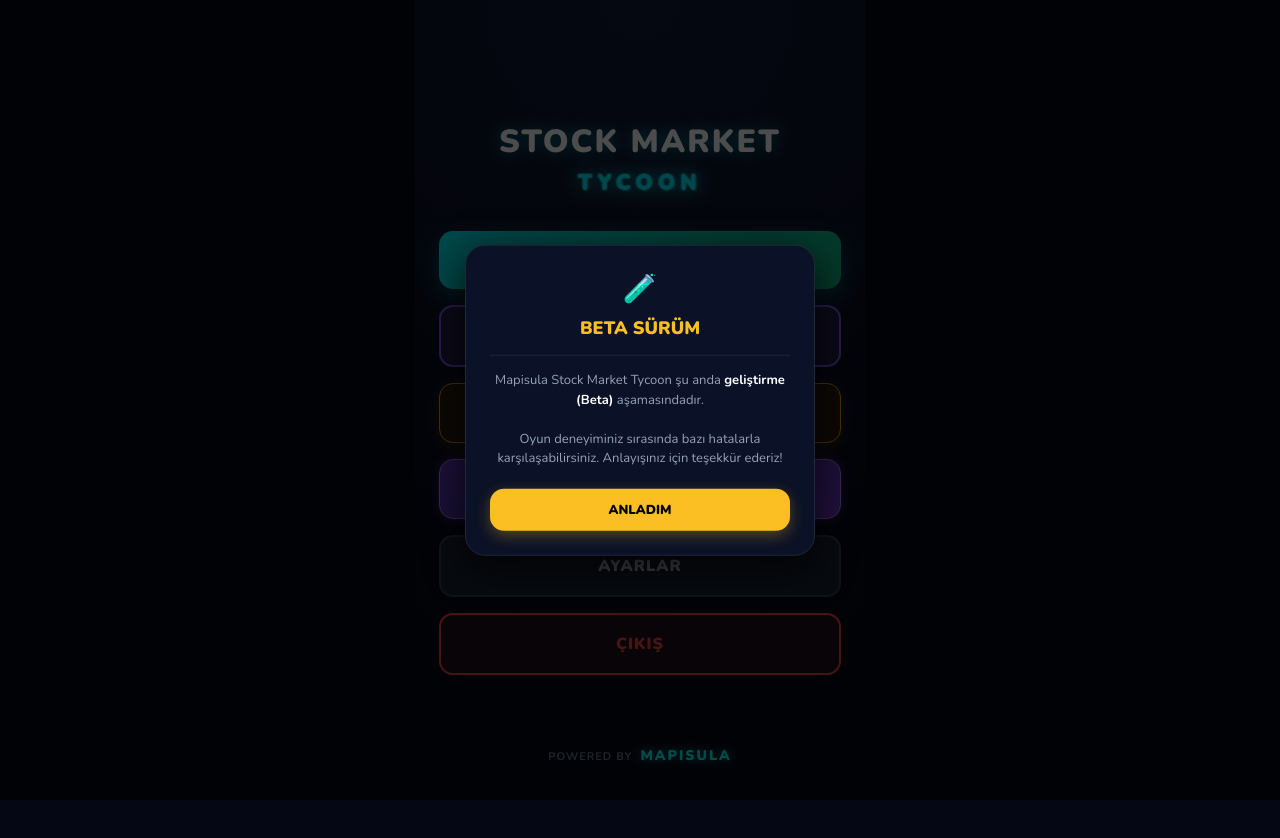
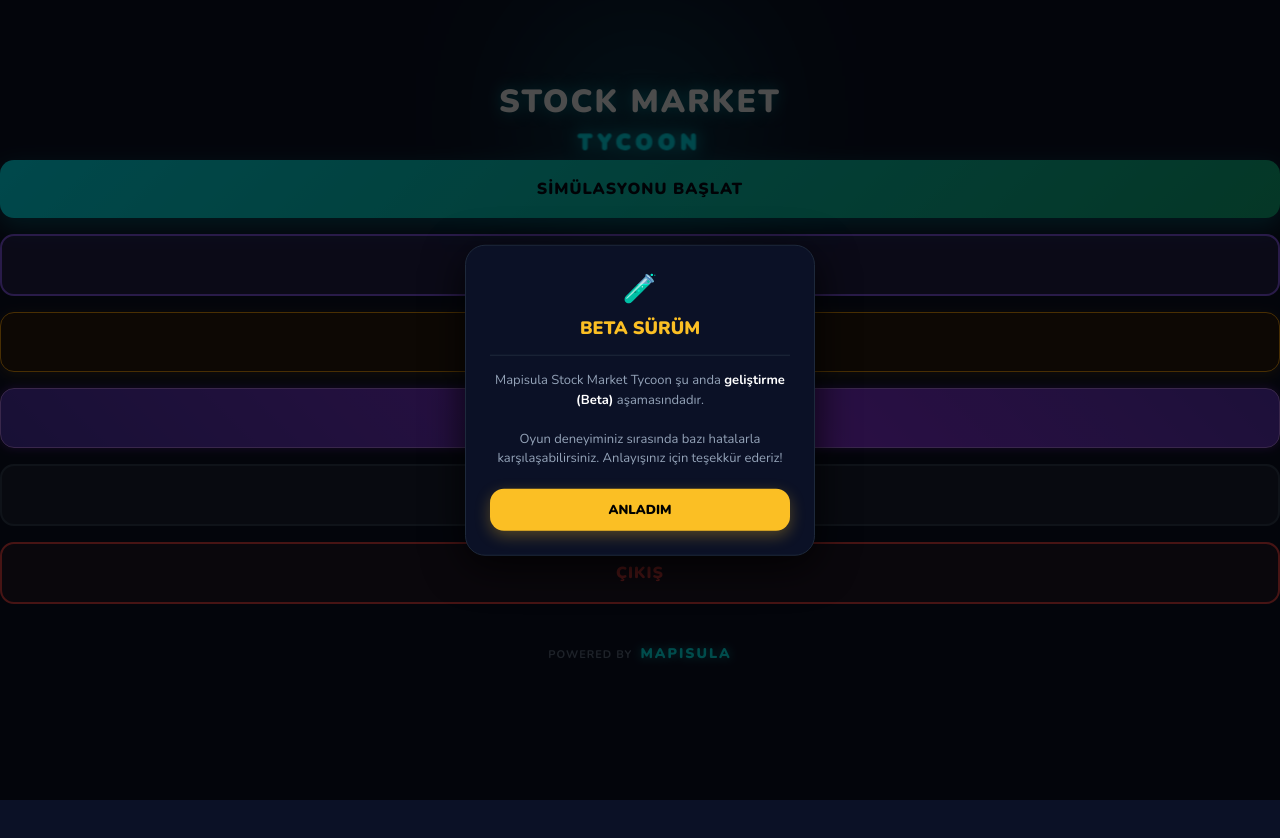
Before and after one commit to alpkaya34-create/mapisula-stock-tycoon, a plain HTML site: page index.html in a window 1280 px wide. Before the commit the page ends 800 px from the top, so only its background shows below. Drawn offline with nearby package versions, Linux system fonts and the light colour scheme.

Commit message:
Update style.css

```diff
--- a/style.css
+++ b/style.css
@@ -13,28 +13,27 @@
 }
 
 body {
-    background-color: #050814; /* Çok koyu siber lacivert */
-    color: #ffffff;
+    /* Arkaplanın en tepeye kadar uzanmasını garanti eder */
+    background-color: #0b1126;
+    margin: 0;
+    padding: 0;
     width: 100vw;
     height: 100vh;
-    overflow: hidden; /* Kaydırmayı engeller */
-    display: flex;
-    justify-content: center;
+    overflow: hidden;
 }
 
 /* ==========================================================================
    📱 ANA MENÜ KONTEYNERİ (DİKEY HİZALAMA)
    ========================================================================== */
 .mobile-screen {
-    width: 100%;
-    max-width: 450px; /* Tabletlerde bile telefon boyutunda tutar */
-    height: 100%;
-    display: flex;
-    flex-direction: column;
-    justify-content: space-between; /* Üst, Orta ve Altı eşit dağıtır */
-    padding: 40px 24px 20px 24px;
-    background: radial-gradient(circle at top center, #111a3a 0%, #050814 80%);
-    position: relative;
+    /* Mevcut kodlarının altına bunları ekle */
+    padding-top: env(safe-area-inset-top);
+    padding-bottom: env(safe-area-inset-bottom);
+    padding-left: env(safe-area-inset-left);
+    padding-right: env(safe-area-inset-right);
+
+    /* İçeriklerin üstten biraz daha nefes alması için (opsiyonel) */
+    box-sizing: border-box;
 }
 
 /* ==========================================================================
```
